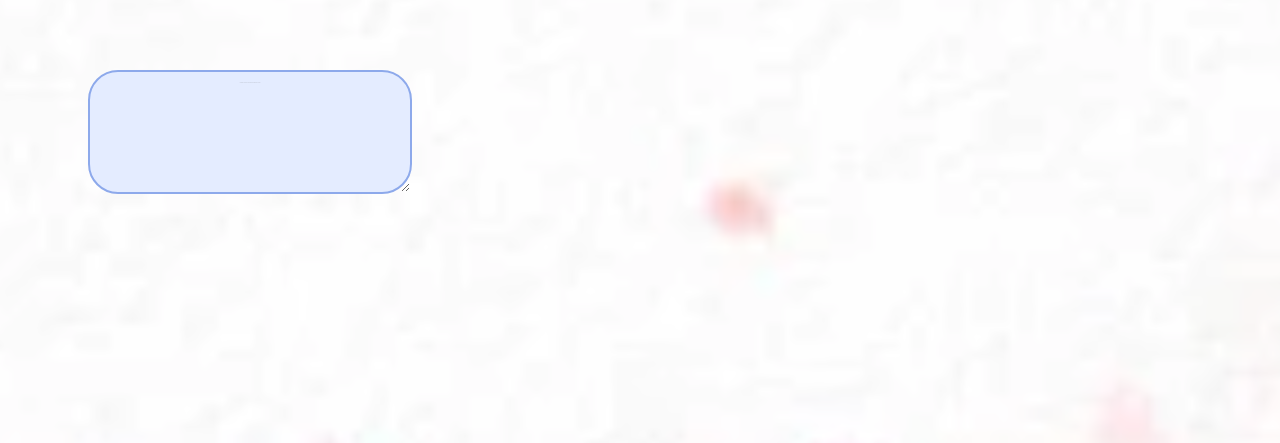
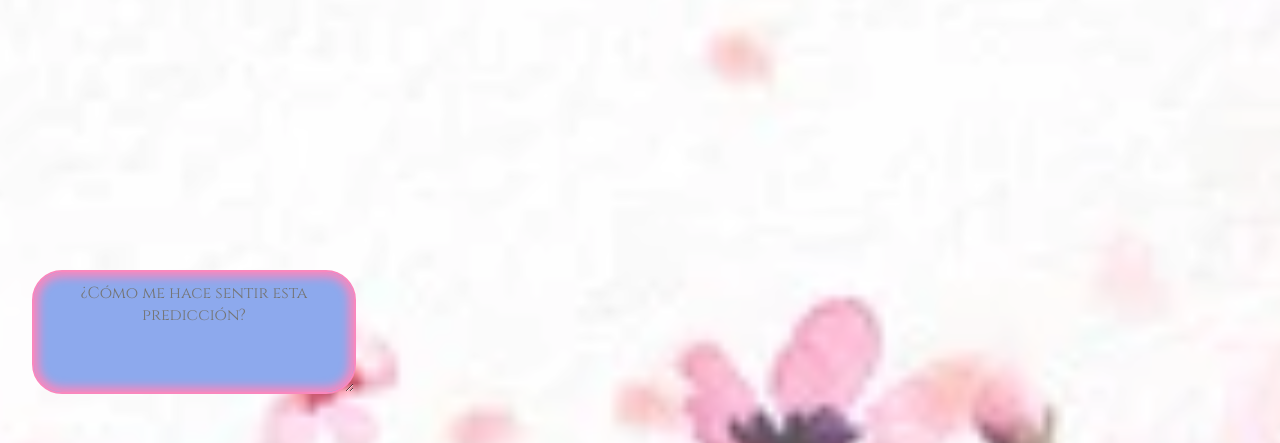
Before and after one commit to Womans-Destiny/Sakura_Tarot, a React (Vite) app in the folder app/: page /result in a window 1280 px wide. Shown: the part 290-733 px from the top of the page. Built offline with nearby package versions, Linux system fonts and the light colour scheme; no server answers.

Commit message:
encuadre de paginas css

```diff
--- a/app/src/components/ButtonFavorites.css/ButtonFavorites.css
+++ b/app/src/components/ButtonFavorites.css/ButtonFavorites.css
@@ -1,12 +1,12 @@
 .buttonFavorites{
     width: 260px;
-    height: 77px;
+    height: 65px;
     background-color: var(--blue-btn);
     border: 2px solid var(--blue-border-btn);
     border-radius: 30px;
     position: absolute;
-    top: 950px;
-    left: 155px;
+    top: 750px;
+    left: 70px;
 
 }
 .textButtonFavorites {
--- a/app/src/components/Cards/Cards.css
+++ b/app/src/components/Cards/Cards.css
@@ -1,6 +1,8 @@
 .container-result{
     display: flex;
-    margin-top: 70px;
+    margin-top: 40px;
+    width: 380px;
+    overflow-x: hidden;
 }
 .card-img-top{
     width: 77px;
@@ -20,6 +22,10 @@
 .card-text{
     margin-top: 15px;
     line-height: 1;
+    width: 90px;
+    height: 120px;
+    font-size: 14px;
+
 }
 .card-position{
     margin-bottom: 10px;
--- a/app/src/components/Comment/Comment.css
+++ b/app/src/components/Comment/Comment.css
@@ -3,17 +3,18 @@
     height: 100px;
     padding: 10px;
     font-family: 'Cinzel', sans-serif;
-    font-size: 1px;
-    background-color: #E4ECFF;
-    border: 2px solid #8DA9EB;
+    font-size: 16px;
+    background-color: var(--modal-feedback);
+    border: 2px solid var(--blue-border-btn);
+    box-shadow: inset 0 0 10px 5px var(--blue-border-btn);
     border-radius: 30px;
     text-align: center;
   }
 
   .commentDiv {
     position: absolute;
-    top: 45vh;
-    left: 11vh
+    top: 70vh;
+    left: 4vh
   }
 
   @media only screen and (min-width: 393px) and (max-width: 852px) {
--- a/app/src/components/StarD/StarD.css
+++ b/app/src/components/StarD/StarD.css
@@ -2,7 +2,7 @@
     width: 85px;
     height: 85px;
     position: absolute;
-    left: 500px;
+    left: 290px;
     top: 15px;
 
 }
--- a/app/src/components/Window/Window.css
+++ b/app/src/components/Window/Window.css
@@ -8,6 +8,7 @@
   line-height: 2;
   padding: 15px;
   margin-top: 45px;
+  box-shadow: inset 0 0 10px 5px var(--blue-border-btn);
 
 
 }
--- a/app/src/pages/Result/result.css
+++ b/app/src/pages/Result/result.css
@@ -1,7 +1,9 @@
 .result {
-    height: 1200px;
+    height: 897px;
+    /* width: 390px; */
     background-position: center;
     background-size: cover;
     background-repeat: no-repeat;
     background-image: url('../../assets/bg-pages.svg');
+    overflow: hidden;
 }
```
Also changed, not shown: 1 other file (tests, documents, lock files or other folders).
